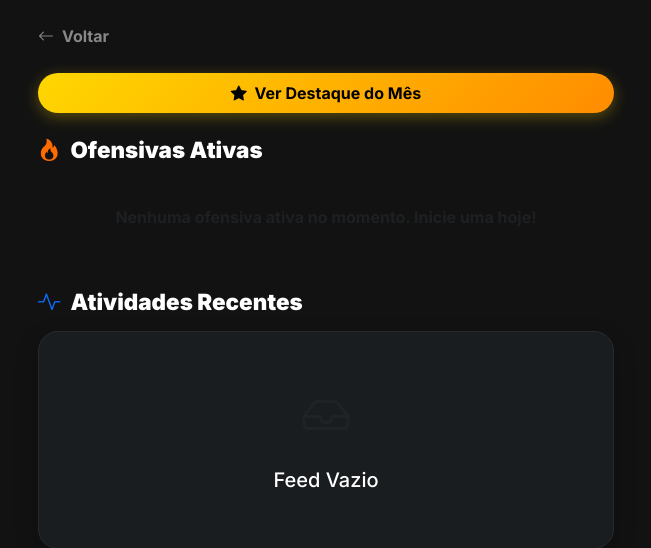
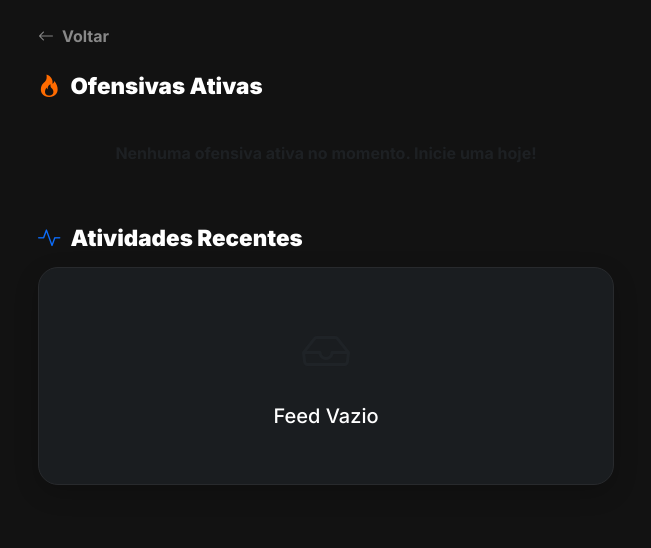
Before and after one commit to JullioDutra/projeto_kms, a Django app: page /feed/ in a window 1280 px wide. Shown: the top 548 px of the page, without its empty margins (314-965 px from the left). Run offline with Django 5.2, Linux system fonts and the light colour scheme; data that the repository does not hold is empty.

Commit message:
Remove highlight button from feed template
Removed the button for 'Ver Destaque do Mês' from the feed.

```diff
--- a/core/templates/core/feed.html
+++ b/core/templates/core/feed.html
@@ -92,11 +92,6 @@
         <i class="bi bi-arrow-left"></i> Voltar
     </a>
 
-    <div class="mb-4 text-center">
-        <button class="btn btn-destaque rounded-pill px-4 py-2 fw-bold w-100" data-bs-toggle="modal" data-bs-target="#destaqueModal">
-            <i class="bi bi-star-fill me-1"></i> Ver Destaque do Mês
-        </button>
-    </div>
 
     <h3 class="section-title text-white">
         <i class="bi bi-fire" style="color: #ff6b00;"></i> Ofensivas Ativas
```
